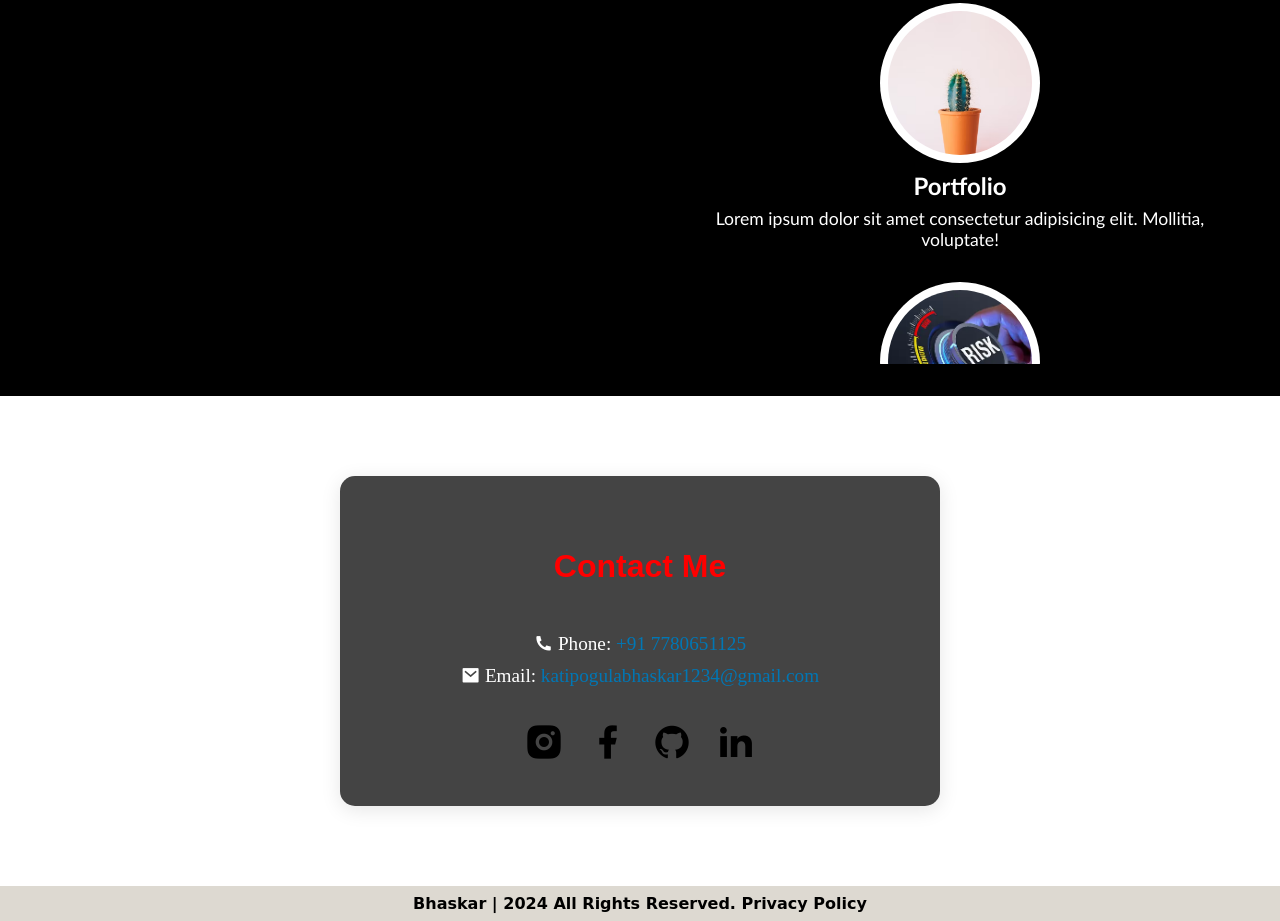
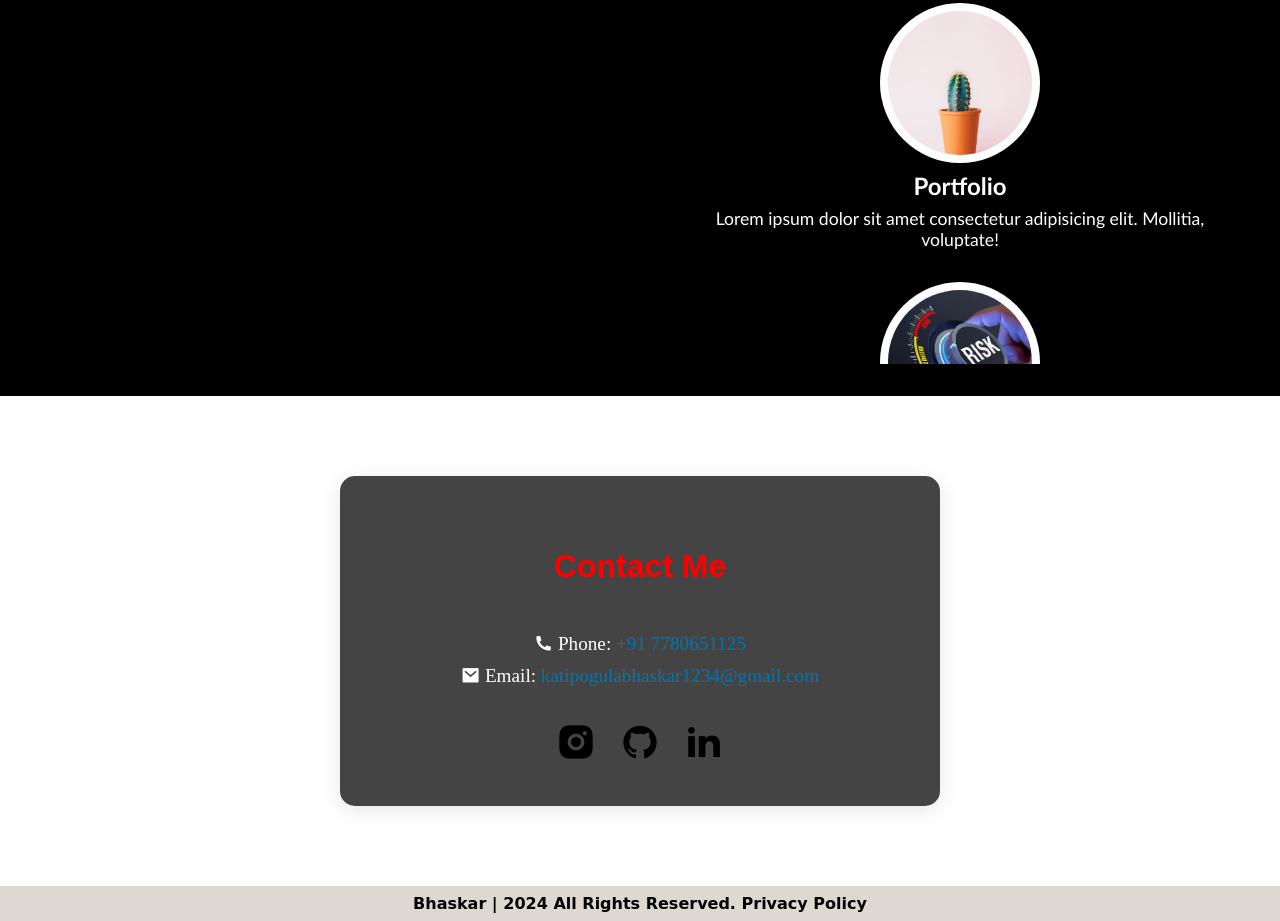
Before and after one commit to katipogulaBhaskar/portfolio_project, a plain HTML site: page index.html in a window 1280 px wide. Shown: the part 2036-2957 px from the top of the page. Drawn offline with nearby package versions, Linux system fonts and the light colour scheme; a script that the page names is missing.

Commit message:
Update index.html

```diff
--- a/index.html
+++ b/index.html
@@ -161,10 +161,10 @@
           <p><i class="ri-mail-fill"></i> Email: <a>katipogulabhaskar1234@gmail.com</a></p>
         </div>
         <div class="contactProfiles">
-          <a href="https://www.instagram.com" target="_blank"><i class="ri-instagram-fill instagram"></i></a>
-          <a href="https://www.facebook.com" target="_blank"><i class="ri-facebook-fill facebook"></i></a>
-          <a href="https://github.com" target="_blank"><i class="ri-github-fill github"></i></a>
-          <a href="https://www.linkedin.com" target="_blank"><i class="ri-linkedin-fill linkedin"></i></a>
+          <a href="https://www.instagram.com/its_me__bhaskar" target="_blank"><i class="ri-instagram-fill instagram"></i></a>
+          <!--<a href="https://www.facebook.com/" target="_blank"><i class="ri-facebook-fill facebook"></i></a> -->
+          <a href="https://github.com/katipogulaBhaskar" target="_blank"><i class="ri-github-fill github"></i></a>
+          <a href="https://www.linkedin.com/in/katipogula-bhaskar-33a972272/" target="_blank"><i class="ri-linkedin-fill linkedin"></i></a>
         </div>
       </main>
       <footer>Bhaskar | 2024 All Rights Reserved. Privacy Policy</footer>
```
